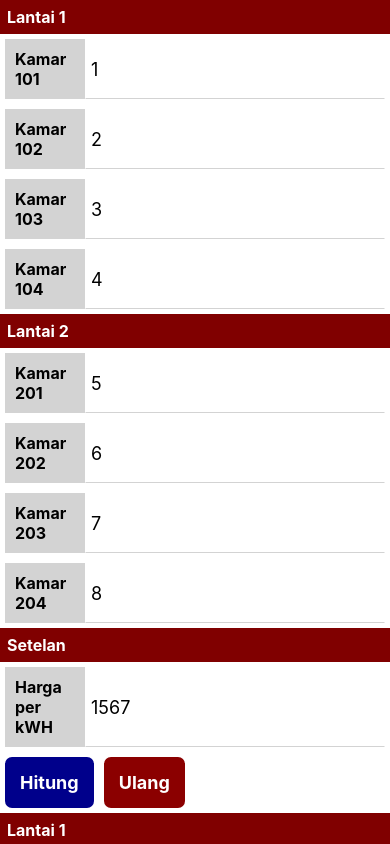
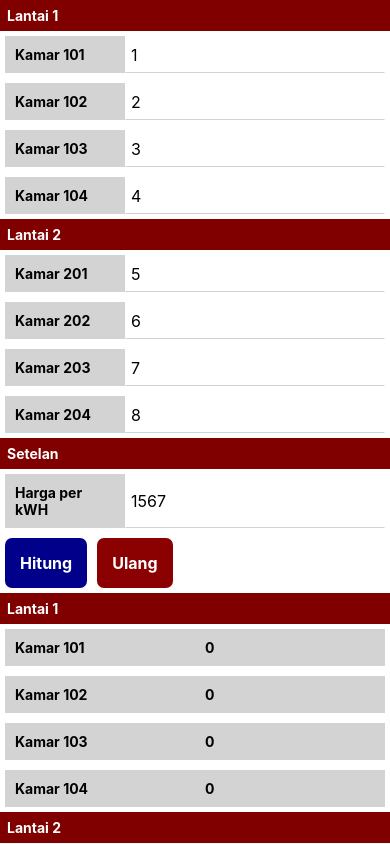
Before and after one commit to kerti/kosan-bapak, a React Native app in the folder frontend/: screen / in a window 390 px wide. Built offline with nearby package versions, Linux system fonts and the light colour scheme.

Commit message:
Slightly smaller fonts.

```diff
--- a/frontend/Styles.js
+++ b/frontend/Styles.js
@@ -17,7 +17,7 @@ const Styles = StyleSheet.create({
   },
   buttonText: {
     color: "white",
-    fontSize: 18,
+    fontSize: 16,
     fontWeight: "bold",
   },
   dataRow: {
@@ -28,7 +28,7 @@ const Styles = StyleSheet.create({
   dataRowLabel: {
     backgroundColor: "lightgrey",
     flex: 1,
-    fontSize: 16,
+    fontSize: 14,
     fontWeight: "bold",
     padding: 10,
   },
@@ -41,7 +41,7 @@ const Styles = StyleSheet.create({
     borderStyle: "solid",
     borderWidth: 1,
     flex: 2,
-    fontSize: 18,
+    fontSize: 16,
     padding: 5,
   },
   container: {
@@ -58,7 +58,7 @@ const Styles = StyleSheet.create({
   sectionHeader: {
     backgroundColor: "maroon",
     color: "white",
-    fontSize: 16,
+    fontSize: 14,
     fontWeight: "bold",
     padding: 7,
   },
```
